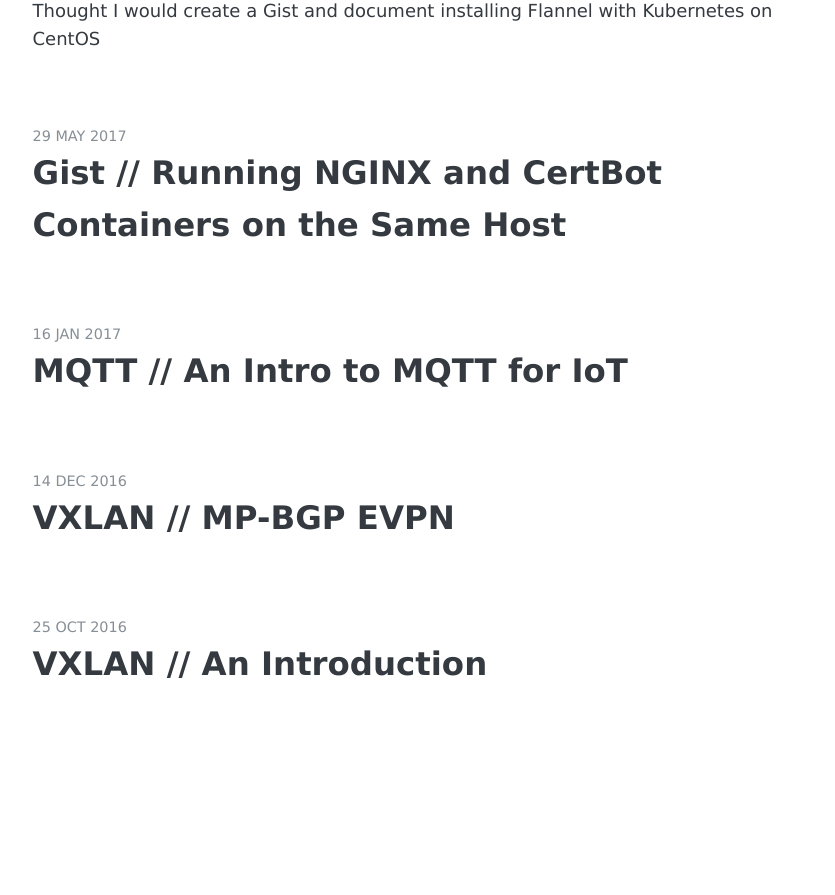
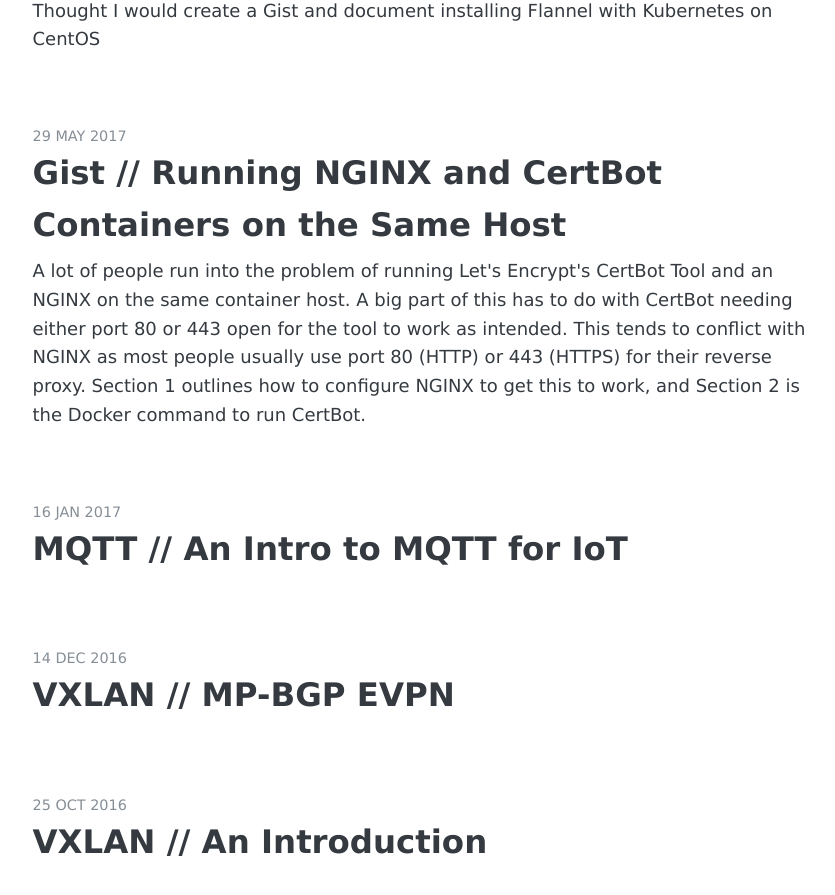
Before and after one commit to rkaramandi/rkaramandi.github.io, a Jekyll site: the page built from index.html, in a window 1280 px wide and 900 px high, scrolled down 1194 px. Shown: the top 895 px of the window, without its empty margins (210-1045 px from the left). Built offline with Jekyll 4.4.1, drawn with Linux system fonts in a browser that asks for light colours; some web fonts are replaced; the list of posts is cut into pages by our own code.

Commit message:
Use first paragraph of intro in description

```diff
--- a/_posts/2017-05-29-nginx-and-certbot-config.md
+++ b/_posts/2017-05-29-nginx-and-certbot-config.md
@@ -1,7 +1,7 @@
 ---
 layout: post
 title:  "Gist // Running NGINX and CertBot Containers on the Same Host"
-description:
+description: A lot of people run into the problem of running Let's Encrypt's CertBot Tool and an NGINX on the same container host. A big part of this has to do with CertBot needing either port 80 or 443 open for the tool  to work as intended. This tends to conflict with NGINX as most people usually use port 80 (HTTP) or 443 (HTTPS) for their reverse proxy. Section 1 outlines how to configure NGINX to get this to work, and Section 2 is the Docker command to run CertBot.
 date:   2017-05-29
 tags: [letsencrypt, ssl, nginx, linux, certbot]
 comments: true
```
